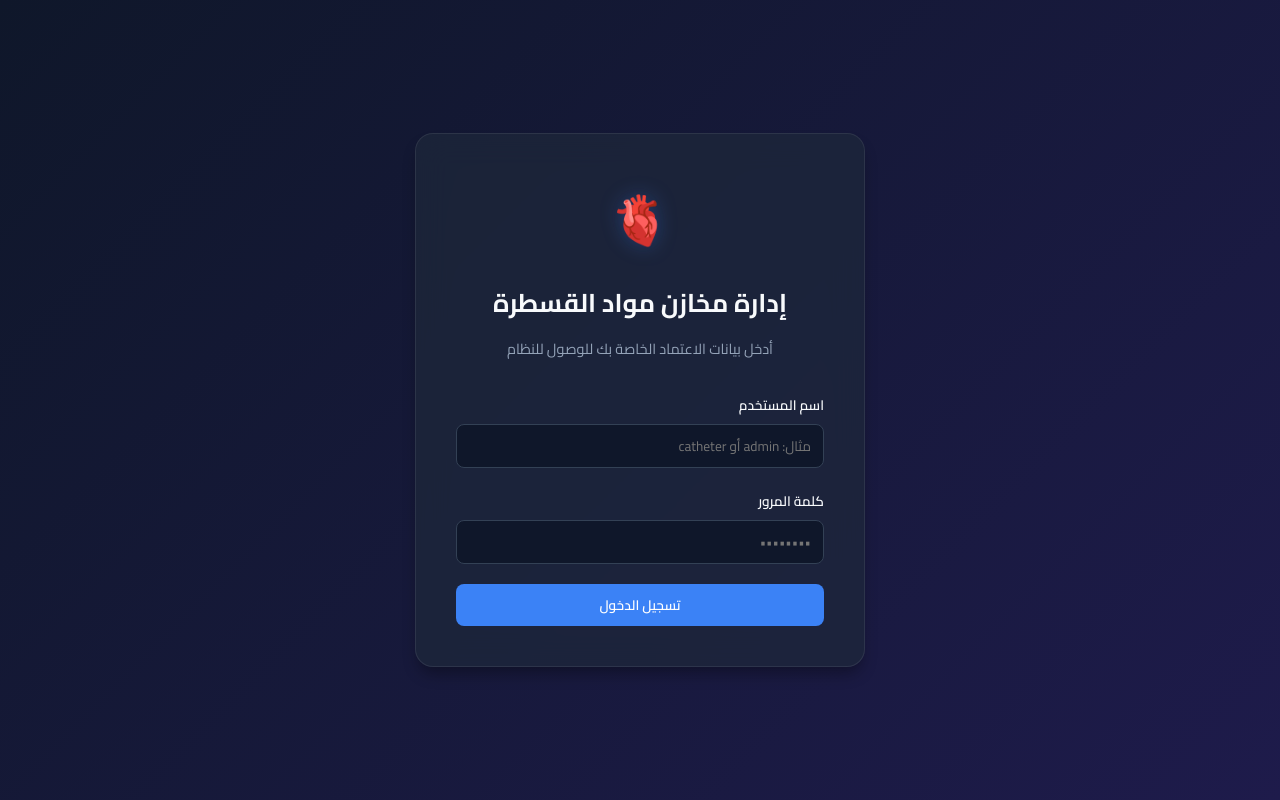
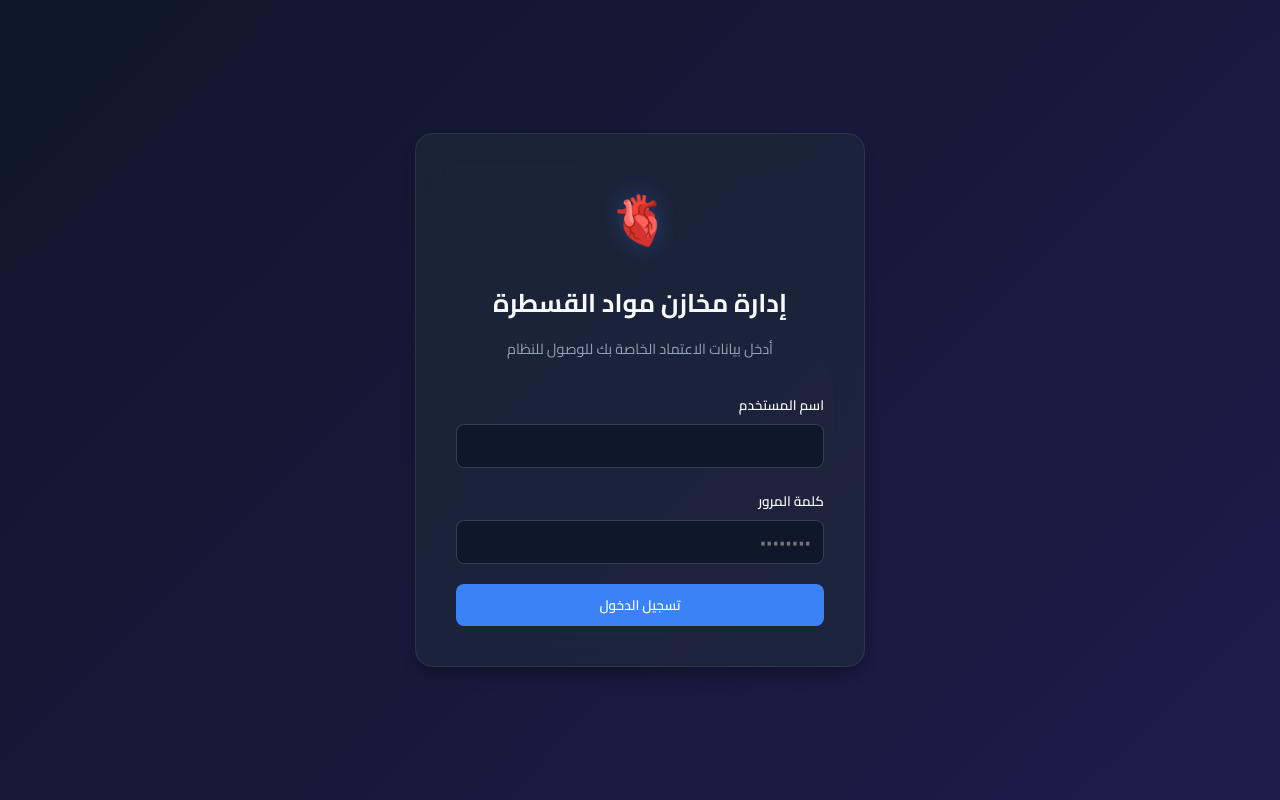
Before and after one commit to haremnawzad20/cathlaba, a website: page index.html in a window 1280 px wide. Drawn offline with Linux system fonts and the light colour scheme; no server answers.

Commit message:
Remove example placeholder from username field - index.html

```diff
--- a/index.html
+++ b/index.html
@@ -18,7 +18,7 @@
             <form id="login-form">
                 <div class="form-group">
                     <label class="form-label" for="login-username">اسم المستخدم</label>
-                    <input class="form-control" type="text" id="login-username" required placeholder="مثال: admin أو catheter">
+                    <input class="form-control" type="text" id="login-username" required>
                 </div>
                 <div class="form-group">
                     <label class="form-label" for="login-password">كلمة المرور</label>
```
